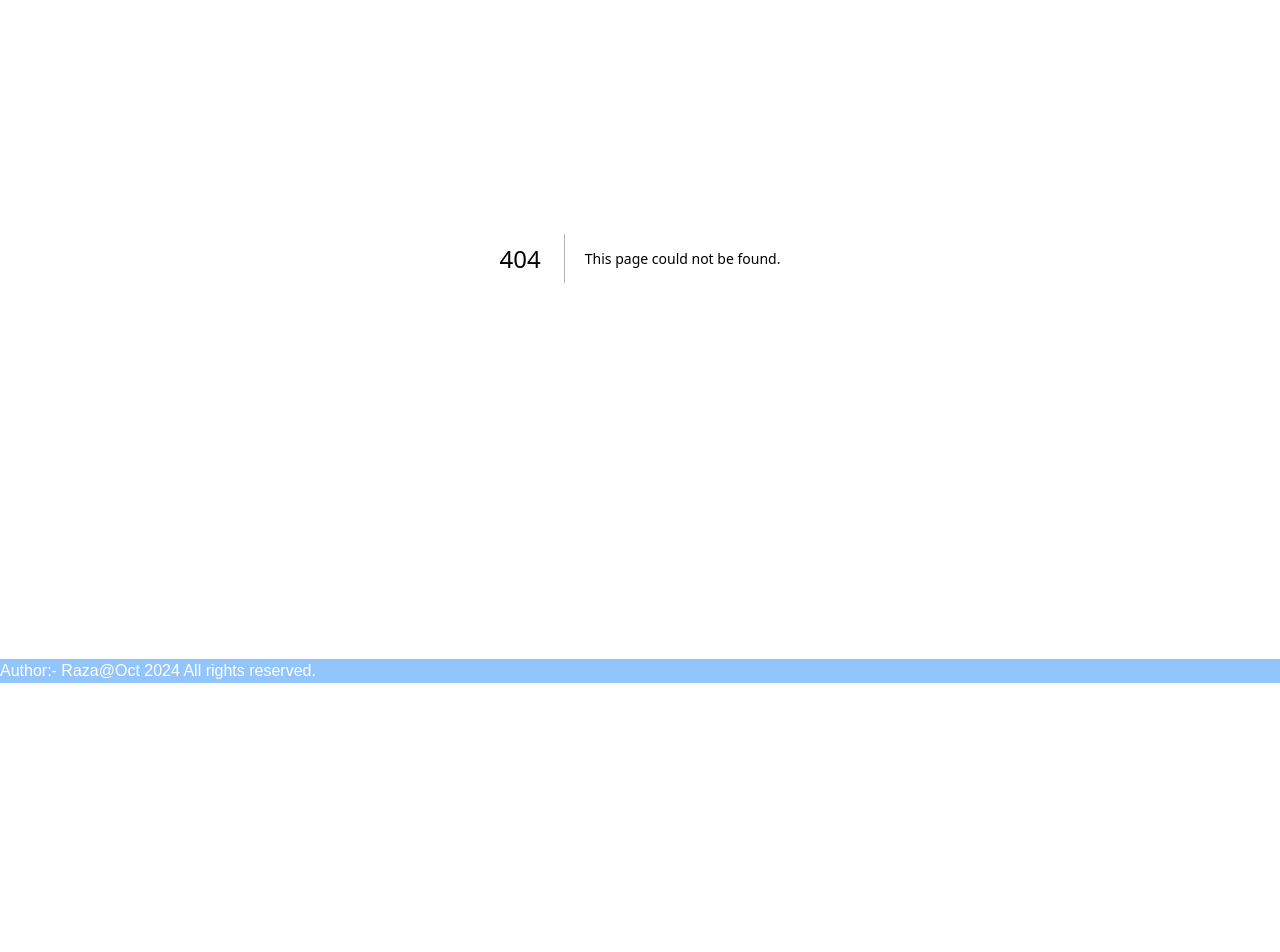
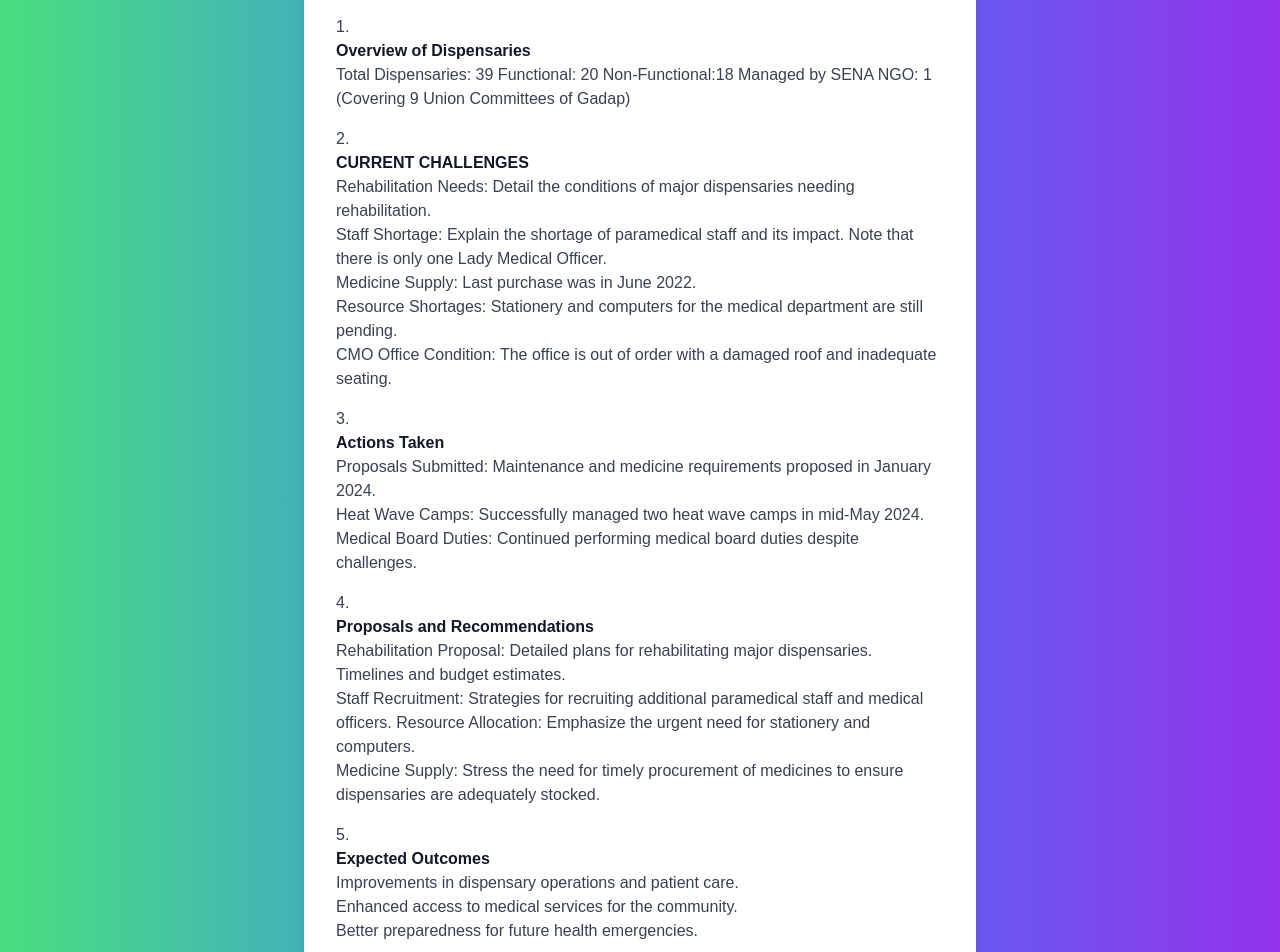
Before and after one commit to Raza1974/medical-Id, a Next.js app: page /blogs/health-2 in a window 1280 px wide. Before the commit this address had no page. Shown: the part 260-1212 px from the top of the page. Before the commit the page ends 943 px from the top, so only its background shows below. Built offline with nearby package versions, Linux system fonts and the light colour scheme.

Commit message:
first commit

```diff
--- a/src/app/about-us/page.tsx
+++ b/src/app/about-us/page.tsx
@@ -1,59 +1,49 @@
-import Link from "next/link";
-
 export default function Home() {
-  const employees = [
-    { name: "John Doe", link: "/employees/john" },
-    { name: "Jane Smith", link: "/employees/jane" },
-    { name: "Ali Khan", link: "/employees/ali" },
-  ];
-
-  const dispensaries = [
-    { name: "Central Dispensary", link: "/dispensaries/central" },
-    { name: "Westside Dispensary", link: "/dispensaries/westside" },
-    { name: "Downtown Dispensary", link: "/dispensaries/downtown" },
-  ];
-
   return (
     <div className="min-h-screen flex flex-col justify-between bg-gradient-to-r from-green-400 via-blue-500 to-purple-600">
       <div>
         <img
           src="/image/about us.jpg"
           alt="About"
-          className="w-1/6 h-auto mx-auto"
+          className="w-1/6 h-auto mx-auto"  // Reduced width to 50% and auto height, centered
+
         />
-        <h1 className="text-2xl font-bold text-center">
-          About Us <hr />
-        </h1>
-        <p className="text-lg mt-4 text-center">
-          Welcome to our Medical Branch. Here you can find our dedicated employees and dispensaries that serve our community.
+        <h1 className="text-4xl font-bold">About Us</h1>
+        <p className="text-lg mt-2">
+          This is a simple Next.js application with Tailwind CSS for styling and Geist UI for components.
         </p>
       </div>
 
-      <div className="flex flex-col space-y-4 mx-4">
-        <h2 className="text-xl font-semibold">Employees</h2>
-        <ul className="list-disc pl-5">
-          {employees.map((employee, index) => (
-            <li key={index} className="text-lg">
-              <Link href={employee.link}>
-                <button className="text-blue-500 underline">
-                  Employee {index + 1}
-                </button>
-              </Link>
-            </li>
-          ))}
-        </ul>
+      {/* Social Icons placed before the footer */}
+      <div className="social-icons  space-x-7 py-3 bg-white">
+        <span>
+          <a href="https://www.linkedin.com/feed/" title="LinkedIn" target="_blank" rel="noopener noreferrer">
+            <i className="fab fa-linkedin-in text-blue-700 text-3xl"></i>
+          </a>
+        </span>
+        <span>
+          <a href="https://www.twitter.com" title="Twitter" target="_blank" rel="noopener noreferrer">
+            <i className="fab fa-twitter text-blue-500 text-3xl"></i>
+          </a>
+        </span>
+        <span>
+          <a href="https://www.instagram.com" title="Instagram" target="_blank" rel="noopener noreferrer">
+            <i className="fab fa-instagram text-pink-600 text-3xl"></i>
+          </a>
+        </span>
+        <span>
+          <a href="https://www.facebook.com" title="Facebook" target="_blank" rel="noopener noreferrer">
+            <i className="fab fa-facebook-f text-blue-800 text-3xl"></i>
+          </a>
+        </span>
+        <span>
+          <a href="https://www.youtube.com" title="YouTube" target="_blank" rel="noopener noreferrer">
+            <i className="fab fa-youtube text-red-600 text-3xl"></i>
+          </a>
+        </span>
+      </div>
 
-        <h2 className="text-xl font-semibold mt-4">Dispensaries</h2>
-        <ul className="space-y-2">
-          {dispensaries.map((dispensary, index) => (
-            <li key={index}>
-              <Link href={dispensary.link} className="text-lg text-blue-500 underline">
-                {dispensary.name}
-              </Link>
-            </li>
-          ))}
-        </ul>
-      </div>
+
     </div>
   );
 }
--- a/src/app/blogs/employees/page.tsx
+++ /dev/null
@@ -1,46 +0,0 @@
-import { useState } from "react";
-import { useRouter } from "next/router";
-
-export default function EmployeePage() {
-  const router = useRouter();
-  const { name } = router.query; // Get the employee name from the URL
-  const [password, setPassword] = useState("");
-  const [accessGranted, setAccessGranted] = useState(false);
-
-  const handlePasswordSubmit = (e) => {
-    e.preventDefault();
-    if (password === "r1857") {
-      setAccessGranted(true);
-    } else {
-      alert("Incorrect password. Please try again.");
-    }
-  };
-
-  return (
-    <div className="min-h-screen flex flex-col items-center justify-center bg-gradient-to-r from-green-400 via-blue-500 to-purple-600">
-      {accessGranted ? (
-        <div className="text-center">
-          <h1 className="text-3xl font-bold">Employee Details</h1>
-          <p className="mt-4">Welcome, {name}! Here are your details:</p>
-          {/* You can add more employee-specific information here */}
-          <p>Phone: +92 3001234567</p> {/* Replace with actual phone numbers */}
-        </div>
-      ) : (
-        <form onSubmit={handlePasswordSubmit} className="flex flex-col items-center">
-          <h1 className="text-2xl font-bold">Enter Password</h1>
-          <input
-            type="password"
-            value={password}
-            onChange={(e) => setPassword(e.target.value)}
-            className="mt-4 p-2 border rounded"
-            placeholder="Password"
-            required
-          />
-          <button type="submit" className="mt-4 p-2 bg-blue-600 text-white rounded">
-            Submit
-          </button>
-        </form>
-      )}
-    </div>
-  );
-}
--- /dev/null
+++ b/src/app/blogs/health-2/page.tsx
@@ -0,0 +1,158 @@
+import Link from 'next/link'; // Import the Link component from Next.js
+
+export default function H1() {
+  return (
+    <section className="flex items-center justify-center min-h-screen p-6 bg-gradient-to-r from-green-400 via-blue-500 to-purple-600">
+      <div className="container max-w-2xl p-8 bg-white rounded-lg shadow-lg">
+        <h1 className="mb-4 text-3xl font-bold text-gray-900">Medical Branch Updates</h1>
+        <p className="mb-6 text-gray-700">30 June 2024</p>
+        <p className="text-gray-700">
+            </p>
+
+        <ol className="mt-4 space-y-4 text-gray-700 list-decimal list-inside">
+          <li>
+            <h2 className="font-semibold text-gray-900">Overview of Dispensaries</h2>
+            <p>
+
+    		  Total Dispensaries: 39
+    		  Functional: 20
+   		    Non-Functional:18
+    		  Managed by SENA NGO: 1
+     	  (Covering 9 Union Committees of Gadap)
+  </p>
+          </li>
+
+          <li>
+            <h2 className="font-semibold text-gray-900">CURRENT CHALLENGES</h2>
+            <p>
+          Rehabilitation Needs:
+                   Detail the conditions of major dispensaries needing rehabilitation.
+                <br></br>
+                   Staff Shortage:
+                   Explain the shortage of paramedical staff and its impact.
+                   Note that there is only one Lady Medical Officer.
+               <br></br>
+                   Medicine Supply:
+                   Last purchase was in June 2022.
+                   <br></br>
+                   Resource Shortages:
+                   Stationery and computers for the medical department are still pending.
+                   <br></br>
+                   CMO Office Condition:
+                   The office is out of order with a damaged roof and inadequate seating.
+
+
+ </p>
+          </li>
+
+          <li>
+            <h2 className="font-semibold text-gray-900">Actions Taken</h2>
+            <p>
+
+            Proposals Submitted:
+            Maintenance and medicine requirements proposed in January 2024.
+            <br></br>
+            Heat Wave Camps:
+            Successfully managed two heat wave camps in mid-May 2024.
+            <br></br>
+     	  Medical Board Duties:
+     	  Continued performing medical board duties despite challenges.
+ </p>
+          </li>
+
+          <li>
+            <h2 className="font-semibold text-gray-900">Proposals and Recommendations</h2>
+            <p>
+
+     	Rehabilitation Proposal:
+     	Detailed plans for rehabilitating major dispensaries.
+           Timelines and budget estimates.
+           <br></br>
+      Staff Recruitment:
+     	Strategies for recruiting additional paramedical staff and medical officers.
+            Resource Allocation:
+            Emphasize the urgent need for stationery and computers.
+            <br></br>
+      Medicine Supply:
+      Stress the need for timely procurement of medicines to ensure dispensaries    are adequately stocked.
+ </p>
+          </li>
+
+          <li>
+            <h2 className="font-semibold text-gray-900">Expected Outcomes</h2>
+            <p>
+
+     	Improvements in dispensary operations and patient care.
+       <br></br>
+    	Enhanced access to medical services for the community.
+      <br></br>
+     	Better preparedness for future health emergencies.
+ </p>
+          </li>
+
+          <li>
+            <h2 className="font-semibold text-gray-900">Dispensaries Details</h2>
+            <p>
+            Detail of Dispensaries of TMC Gadap Karachi
+            <br></br>
+	Union Commottee	Dispensary	<br></br>Status	<br></br>Remarks
+<br></br>
+1	UC Gadap	Pathan Goth	Functional	Road facing
+		Mian  Wasayo	Functional
+		Rao Ghoram	Functional
+		Mehan Bikak	Non Functional
+		Kand Jhang	Non Functional
+		Ali Bikak	Non Functional
+		Haji Imam Bux Goth	Non Functional
+		Haji Noor Mohd	Non Functional
+		Abullah Kandro	Non Functional
+		Gadap	Non Functional
+		Kathore	Functional	Road facing
+		Umer Jamote	Non Functional
+    <br></br>
+2	Shah Mureed	Bun Murad	Non Functional
+		Murad Goth	Non Functional
+		Shah Mureed	Functional
+    <br></br>
+3	UC Darsano Channo	Darsano Chano	Functional	Road facing
+		Mazar Khan Jokhio	Functional
+		Haji Abul Karim Gabol Disp	Non Functional
+		Konkar 1	Running By NGO	Road facing
+		Konkar 2	Non Functional
+		Juma Jokhio	Functional
+		Hashim  Jokhio	Non Functional
+    <br></br>
+4	UC Memon Goth	Hashim Khaskhali Dispencery	Functional
+		Memon Goth Disp	Functional
+		Mulla Essa Goth	Functional
+		Soomar Kandani	Functional
+    <br></br>
+5	UC Saleh Muhammad	Kohi Goth Disp	Functional	Road facing
+		Khuda Buksh 	Non Functional
+		Nazer Mohd Salah Mohd Goth	Non Functional
+		Haji Wali Mohd	Functional
+    <br></br>
+6	UC Ghahghar	Allah Din Salar	Functional	Road facing
+		Ibrahim Johkio Disp	Non Functional
+		Darya Khan 	Non Functional
+		Dodo Salar Disp	Functional
+		Haji Essub Goth	Functional
+    <br></br>
+7	UC Pipri	Rice Godown Pipri	Non Functional
+<br></br>
+8	 UC Steel Town	Peer Sarhandi	Functional	Road facing
+		Jam Khando 	Functional	Road facing
+		Usman Jokhoi	Functional
+ </p>
+
+          </li>
+        </ol>
+
+        <p className="mt-6 font-semibold text-gray-900">
+          Let’s all choose to be healthier in 2024!
+        </p>
+        <Link href="/" className="text-blue-500 hover:underline">Back to Home</Link>
+      </div>
+    </section>
+  );
+}
--- a/src/app/components/DataEntryTable.js
+++ b/src/app/components/DataEntryTable.js
@@ -115,7 +115,7 @@ export default function DataEntryTable() {
 
   return (
     <div className="flex flex-col min-h-screen bg-gray-100 bg-gradient-to-r from-green-400 via-blue-500 to-purple-600">
-      <header className="p-4 text-white bg-blue-600">
+      <header className="p-1 text-white bg-blue-600">
         <div className="container flex items-center justify-between mx-auto"></div>
       </header>
       <h1 className="text-xl font-bold">Data Entry Sheet</h1>
@@ -199,7 +199,7 @@ export default function DataEntryTable() {
                           type="text"
                           value={row.name}
                           onChange={(e) => handleInputChange(row.id, 'name', e.target.value)}
-                          className="p-1 border w-full"
+                          className="p-1 border w-24"
                         />
                       </td>
                       <td className="p-2 border border-gray-300">
@@ -217,7 +217,7 @@ export default function DataEntryTable() {
                           min="1"
                           max="22"
                           onChange={(e) => handleInputChange(row.id, 'bps', e.target.value)}
-                          className="p-1 border w-full"
+                          className="p-1 border w-12"
                         />
                       </td>
                       <td className="p-2 border border-gray-300">
--- a/src/app/globals.css
+++ b/src/app/globals.css
@@ -32,6 +32,8 @@
   display: flex;
   flex-wrap: wrap;
   justify-content: center;
+
+
   /* ... the rest of the parentContainer styles ... */
 }
 
--- a/src/app/page.tsx
+++ b/src/app/page.tsx
@@ -4,7 +4,8 @@ export default function Home() {
   return (
 
 
-    <div className="mb-4 text-center childContainerInformation bounce-in-right">
+
+    <div className="mb-4 text-center childContainerInformation bounce-in-right ">
 
 
       <div className="imageContainerInformation">
```
Also changed, not shown: src/app/blogs/dispansaries list/page.tsx (deleted).
